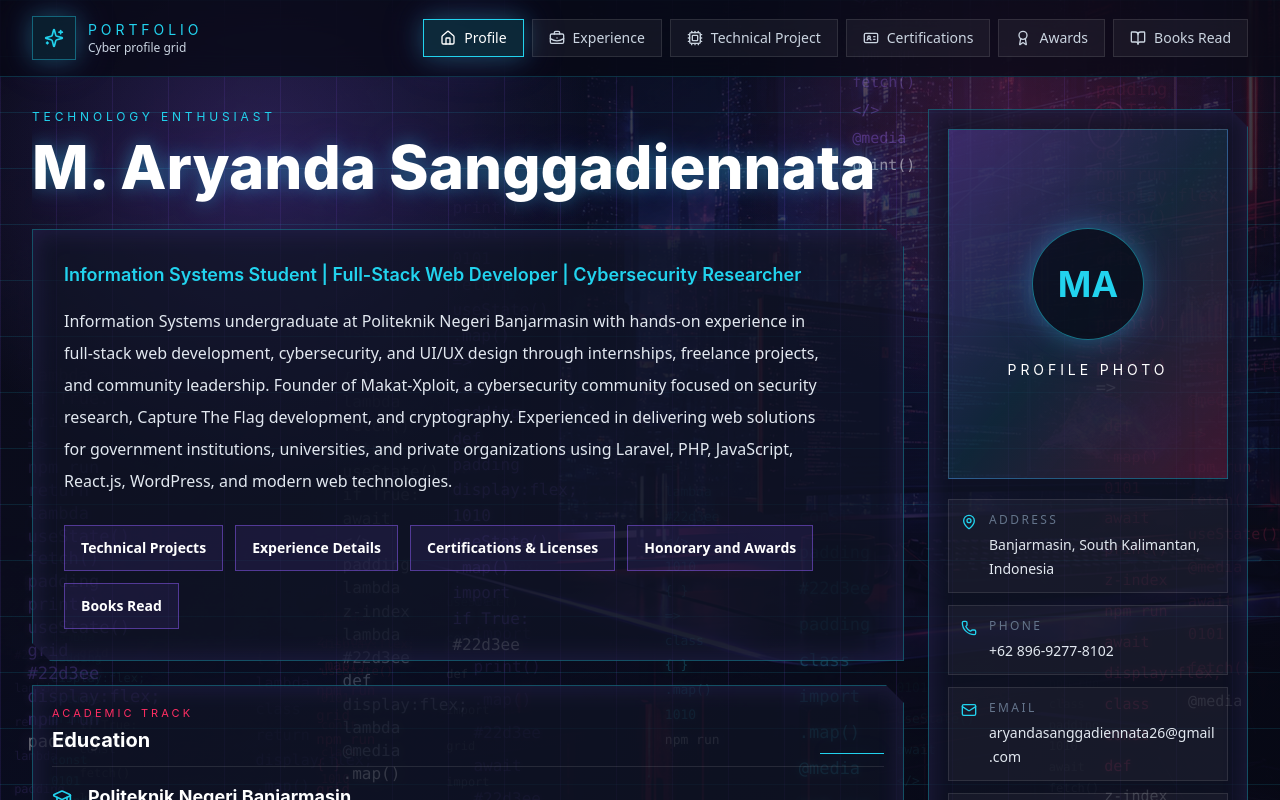
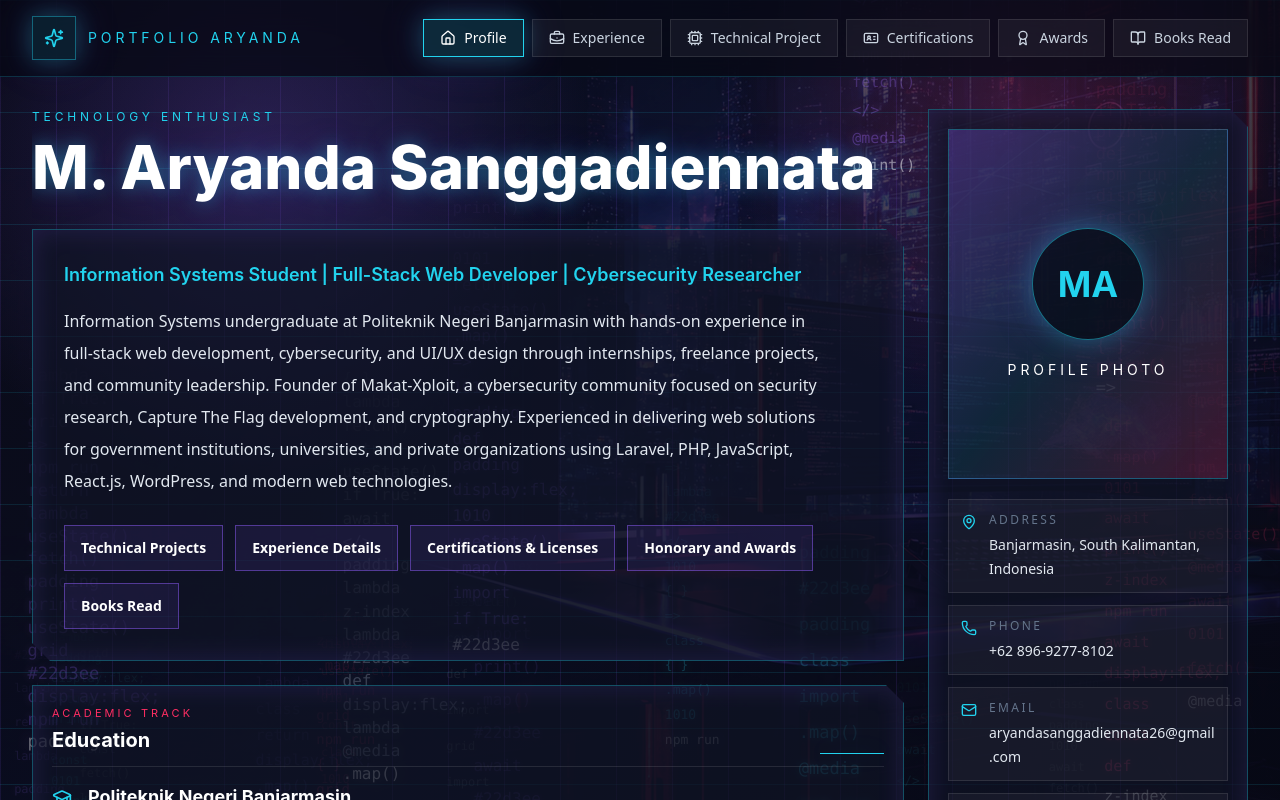
Before and after one commit to aryandaa/Portofolio, a React (Vite) app: page / in a window 1280 px wide. Shown: the top 800 px of the page. Built offline with nearby package versions, Linux system fonts and the light colour scheme.

Commit message:
5 juli part 3

```diff
--- a/src/App.jsx
+++ b/src/App.jsx
@@ -104,9 +104,8 @@ export default function App() {
             </span>
             <span>
               <span className="block font-display text-sm uppercase tracking-[0.28em] text-cyan">
-                Portfolio
+                Portfolio Aryanda
               </span>
-              <span className="block text-xs text-slate-300">Cyber profile grid</span>
             </span>
           </button>
 
```
